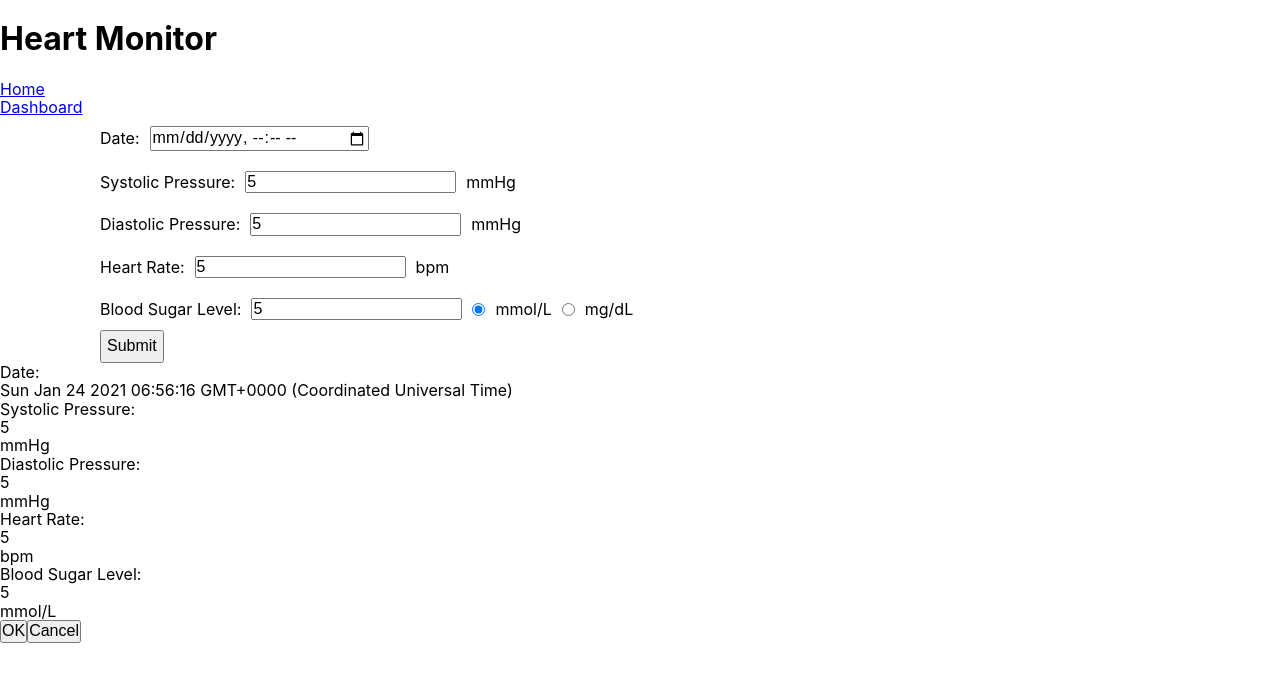
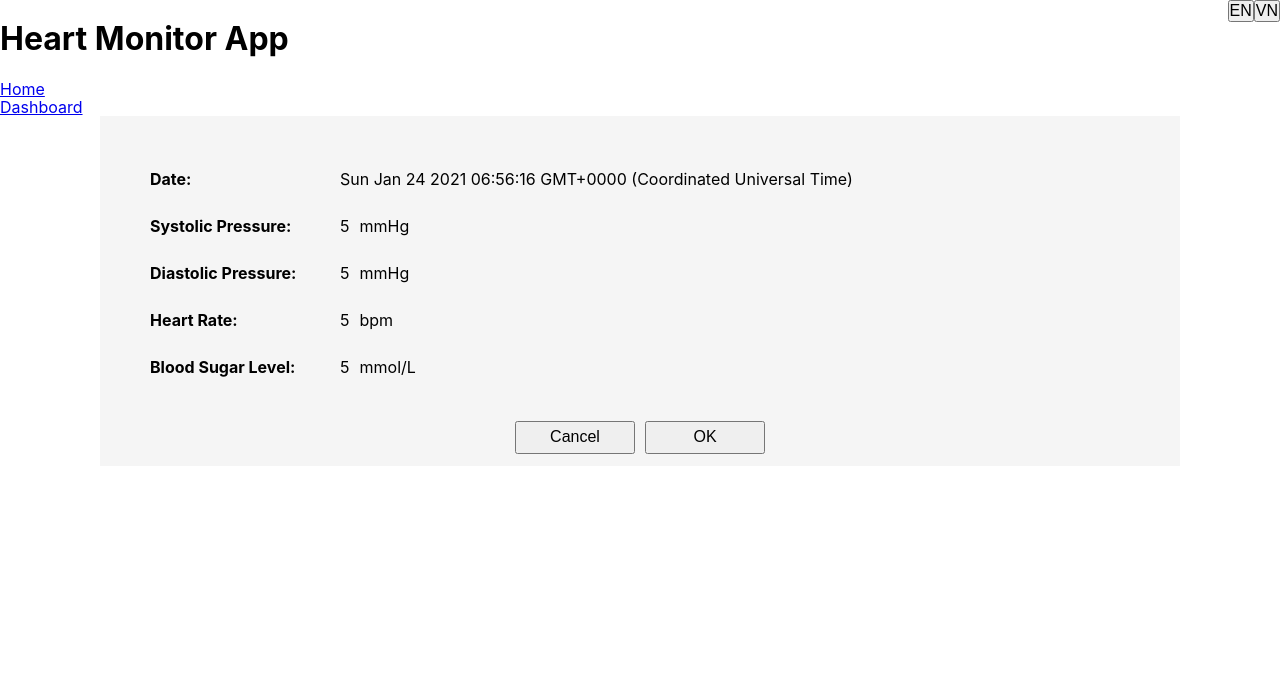
Before and after one commit to martinLuigiQuang/heart-monitor-app, a React (Create React App) app: page / in a window 1280 px wide. Both pictures are taken after typing "5", "5", "5", "5" into the empty fields and a click on the button "Submit". Shown: the top 682 px of the page. Built offline with nearby package versions, Linux system fonts and the light colour scheme.

Commit message:
added vietnamese language

```diff
--- a/src/App.css
+++ b/src/App.css
@@ -1,2 +1,3 @@
 @import './styles/global.css';
+@import './styles/header.css';
 @import './styles/home.css';
--- a/src/App.js
+++ b/src/App.js
@@ -1,15 +1,23 @@
+import { useState } from 'react';
 import { BrowserRouter as Router, Route } from 'react-router-dom';
 import './App.css';
 import Header from './Header/Header.js';
 import Home from './HomePage/Home.js';
+import { english } from './Languages/languages.js';
 
 function App() {
+  const [language, setLanguage] = useState(english);
+
+  function getLanguage(language) {
+    setLanguage(language);
+  }
+
   return (
     <Router basename={process.env.PUBLIC_URL}>
       <div className="App">
-        <Header />
+        <Header language={(language) => getLanguage(language)} />
         <Route exact path="/" render={() => {
-          return ( <Home /> );
+          return ( <Home language={language} /> );
         }}/>
       </div>
     </Router>
--- a/src/Header/Header.js
+++ b/src/Header/Header.js
@@ -1,15 +1,32 @@
+import { useState } from 'react';
 import { Link } from 'react-router-dom';
+import { english, tiếng_việt } from '../Languages/languages.js';
 
-function Header() {
+function Header(props) {
+    const [language, setLanguage] = useState(english);
+
+    /**
+     * Toggle the language on display
+     * @param {Object} language The object that contains the text information in a particular language
+     */
+    function toggleLanguage(language) {
+        props.language(language);
+        setLanguage(language);
+    };
+
     return (
         <header>
-            <h1>Heart Monitor</h1>
+            <h1>{language.title}</h1>
             <nav>
                 <ul>
-                    <li><Link to="/">Home</Link></li>
-                    <li><Link to="/">Dashboard</Link></li>
+                    <li><Link to="/">{language.navHome}</Link></li>
+                    <li><Link to="/">{language.navDashboard}</Link></li>
                 </ul>
             </nav>
+            <div className="languageButtons">
+                <button aria-label="choose english language" onClick={() => toggleLanguage(english)}>EN</button>
+                <button aria-label="choose vietnamese language" onClick={() => toggleLanguage(tiếng_việt)}>VN</button>
+            </div>
         </header>
     );
 }
--- a/src/HomePage/Home.js
+++ b/src/HomePage/Home.js
@@ -1,73 +1,77 @@
-import { Fragment, useState } from 'react';
+import { useState } from 'react';
 import { getInput, verifyInput, handleUnitConversion, handleInputChange } from './eventHandlers.js';
 
-function Home() {
+function Home(props) {
+    const language = props.language;
     const [inputConfirmation, setInputConfirmation] = useState(false);
     const [heartData, setHeartData] = useState([new Date(), 0, 0, 0, null, 'mmol/L']);
+    const [date, systolicPressure, diastolicPressure, heartRate, bloodSugar, bloodSugarUnit] = heartData;
 
     return (
-        <Fragment>
+        <main>
             <form className="dataInput wrapper" onSubmit={(event) => getInput(event, setInputConfirmation)}>
                 <div className="input--date">
-                    <label htmlFor="date">Date:</label>
-                    <input  type="datetime-local" name="date" id="date" onChange={(event) => handleInputChange(event, heartData, setHeartData, 0)}/>
+                    <label htmlFor="date">{language.formDate}:</label>
+                    <input type="datetime-local" name="date" id="date" onChange={(event) => handleInputChange(event, heartData, setHeartData, 0)}/>
                 </div>
                 <div className="input--systolic">
-                    <label htmlFor="systolic">Systolic Pressure:</label>
+                    <label htmlFor="systolic">{language.formSystolic}:</label>
                     <input type="number" name="systolic" id="systolic" placeholder="110" onChange={(event) => handleInputChange(event, heartData, setHeartData, 1)}/>
                     <p>mmHg</p>
                 </div>
                 <div className="input--diastolic">
-                    <label htmlFor="diastolic">Diastolic Pressure:</label>
+                    <label htmlFor="diastolic">{language.formDiastolic}:</label>
                     <input type="number" name="diastolic" id="diastolic" placeholder="70" onChange={(event) => handleInputChange(event, heartData, setHeartData, 2)}/>
                     <p>mmHg</p>
                 </div>
                 <div className="input--heartRate">
-                    <label htmlFor="heartRate">Heart Rate:</label>
+                    <label htmlFor="heartRate">{language.formHeartRate}:</label>
                     <input type="number" name="heartRate" id="heartRate" placeholder="65" onChange={(event) => handleInputChange(event, heartData, setHeartData, 3)}/>
                     <p>bpm</p>
                 </div>
                 <div className="input--bloodSugar">
-                    <label htmlFor="bloodSugar">Blood Sugar Level:</label>
-                    <input type="number" name="bloodSugar" id="bloodSugar" placeholder={heartData[5] === 'mmol/L' ? 5.5 : 5.5*18} onChange={(event) => handleInputChange(event, heartData, setHeartData, 4)}/>
-                    <input type="radio" name="bloodSugarUnit" value="mmol/L" id="mmol" checked={heartData[5] === 'mmol/L'}
+                    <label htmlFor="bloodSugar">{language.formBloodSugarLevel}:</label>
+                    <input type="number" step="0.1" name="bloodSugar" id="bloodSugar" placeholder={bloodSugarUnit === 'mmol/L' ? 5.5 : 5.5*18} onChange={(event) => handleInputChange(event, heartData, setHeartData, 4)}/>
+                    <input type="radio" name="bloodSugarUnit" value="mmol/L" id="mmol" checked={bloodSugarUnit === 'mmol/L'}
                            onChange={(event) => handleUnitConversion(event, heartData, setHeartData)}/>
                     <label htmlFor="mmol">mmol/L</label>
-                    <input type="radio" name="bloodSugarUnit" value="mg/dL" id="mg" checked={heartData[5] === 'mg/dL'}
+                    <input type="radio" name="bloodSugarUnit" value="mg/dL" id="mg" checked={bloodSugarUnit === 'mg/dL'}
                            onChange={(event) => handleUnitConversion(event, heartData, setHeartData)}/>
                     <label htmlFor="mg">mg/dL</label>
                 </div>
-                <button>Submit</button>
+                <button aria-label="submit heart data">{language.buttonSubmit}</button>
             </form>
-            <form className={`overlayConfirmation ${inputConfirmation ? '' : 'hidden'}`} onSubmit={(event) => event.preventDefault()}>
+            <form className={`overlayConfirmation wrapper ${inputConfirmation ? '' : 'hidden'}`} onSubmit={(event) => event.preventDefault()}>
                 <div className="confirm--date">
-                    <p>Date:</p>
-                    <p>{heartData[0].toString()}</p>
+                    <p>{language.formDate}:</p>
+                    <p>{date.toString()}</p>
                 </div>
                 <div className="confirm--systolic">
-                    <p>Systolic Pressure:</p>
-                    <p>{heartData[1]}</p>
+                    <p>{language.formSystolic}:</p>
+                    <p>{systolicPressure}</p>
                     <p>mmHg</p>
                 </div>
                 <div className="confirm--diastolic">
-                    <p>Diastolic Pressure:</p>
-                    <p>{heartData[2]}</p>
+                    <p>{language.formDiastolic}:</p>
+                    <p>{diastolicPressure}</p>
                     <p>mmHg</p>
                 </div>
                 <div className="confirm--heartRate">
-                    <p>Heart Rate:</p>
-                    <p>{heartData[3]}</p>
+                    <p>{language.formHeartRate}:</p>
+                    <p>{heartRate}</p>
                     <p>bpm</p>
                 </div>
                 <div className="confirm--bloodSugar">
-                    <p>Blood Sugar Level:</p>
-                    <p>{heartData[4]}</p>
-                    <p>{heartData[5]}</p>
+                    <p>{language.formBloodSugarLevel}:</p>
+                    <p>{bloodSugar}</p>
+                    <p>{bloodSugarUnit}</p>
                 </div>
-                <button onClick={() => verifyInput(setInputConfirmation, ...heartData)}>OK</button>
-                <button onClick={() => setInputConfirmation(false)}>Cancel</button>
+                <div className="buttonContainer">
+                    <button aria-label="cancel submission" onClick={() => setInputConfirmation(false)}>{language.buttonCancel}</button>
+                    <button aria-label="confirm submission" onClick={() => verifyInput(setInputConfirmation, ...heartData)}>{language.buttonOK}</button>
+                </div>
             </form>
-        </Fragment>
+        </main>
     );
 };
 
--- /dev/null
+++ b/src/Languages/languages.js
@@ -0,0 +1,27 @@
+export const english = {
+    title: 'heart monitor app',
+    navHome: 'home',
+    navDashboard: 'dashboard',
+    formDate: 'date',
+    formSystolic: 'systolic pressure',
+    formDiastolic: 'diastolic pressure',
+    formHeartRate: 'heart rate',
+    formBloodSugarLevel: 'blood sugar level',
+    buttonSubmit: 'submit',
+    buttonCancel: 'cancel',
+    buttonOK: 'OK'
+};
+
+export const tiếng_việt = {
+    title: 'ứng dụng theo dõi tim mạch',
+    navHome: 'trang chủ',
+    navDashboard: 'bảng dữ liệu',
+    formDate: 'ngày',
+    formSystolic: 'huyết áp tâm thu',
+    formDiastolic: 'huyết áp tâm trương',
+    formHeartRate: 'nhịp tim',
+    formBloodSugarLevel: 'đường huyết',
+    buttonSubmit: 'nhập',
+    buttonCancel: 'hủy',
+    buttonOK: 'đồng ý'
+}
--- a/src/styles/global.css
+++ b/src/styles/global.css
@@ -2,8 +2,20 @@ html{line-height:1.15;-ms-text-size-adjust:100%;-webkit-text-size-adjust:100%}bo
 
 .clearfix:after {visibility: hidden; display: block; font-size: 0; content: ''; clear: both; height: 0; }
 
-* { -moz-box-sizing: border-box; -webkit-box-sizing: border-box; box-sizing: border-box; padding: 0; margin: 0;}
+* { -moz-box-sizing: border-box; -webkit-box-sizing: border-box; box-sizing: border-box; padding: 0; margin: 0; text-transform: capitalize;}
 
 .visuallyHidden:not(:focus):not(:active) { position: absolute; width: 1px; height: 1px; margin: -1px;border: 0;padding: 0;white-space: nowrap;clip-path: inset(100%);clip: rect(00 0 0);overflow: hidden;}
 
-.sr-only { position: absolute; width: 1px; height: 1px; margin: -1px; border: 0; padding: 0; white-space: nowrap; clip-path: inset(100%); clip: rect(0 0 0 0); overflow: hidden;}
+.srOnly { position: absolute; width: 1px; height: 1px; margin: -1px; border: 0; padding: 0; white-space: nowrap; clip-path: inset(100%); clip: rect(0 0 0 0); overflow: hidden;}
+
+input[type="datetime-local"] { text-transform: lowercase; }
+
+input::-webkit-outer-spin-button,
+input::-webkit-inner-spin-button {
+  -webkit-appearance: none;
+  margin: 0;
+}
+
+input[type="number"] {
+  -moz-appearance: textfield;
+}
--- /dev/null
+++ b/src/styles/header.css
@@ -0,0 +1,5 @@
+div.languageButtons {
+    position: fixed;
+    top: 0;
+    right: 0;
+}
--- a/src/styles/home.css
+++ b/src/styles/home.css
@@ -1,20 +1,60 @@
+main {
+    position: relative;
+}
 .wrapper {
     width: calc(100% - 200px);
     margin: 0 auto;
 }
-form.dataInput {
+form.dataInput,
+form.overlayConfirmation {
     display: flex;
     flex-direction: column;
+    justify-content: space-between;
+    height: 350px;
+    padding: 40px 50px;
 }
-form.dataInput div {
+form.dataInput div,
+form.overlayConfirmation div {
     margin: 10px 0;
     display: flex;
     gap: 10px;
     align-items: center;
 }
-form.dataInput button {
+form.dataInput div label:not(label[for="mmol"]):not(label[for="mg"]),
+form.overlayConfirmation p:first-child {
+    flex-basis: 180px;
+    font-weight: 700;
+}
+form.dataInput p,
+form.dataInput label[for="mmol"],
+form.dataInput label[for="mg"],
+form.overlayConfirmation p:last-child {
+    text-transform: none;
+}
+form.dataInput div input:not(input[type="radio"]) {
+    flex-basis: 300px;
+}
+form.dataInput div input {
+    height: 27px;
+}
+form.overlayConfirmation {
+    background-color: whitesmoke;
+    position: absolute;
+    top: 0;
+    left: 100px;
+    line-height: 27px;
+}
+form.overlayConfirmation div.buttonContainer {
+    margin: 0;
+    display: flex;
+    justify-content: center;
+}
+form button {
+    width: 120px;
     padding: 5px;
-    align-self: start;
+    margin-top: 30px;
+    align-self: center;
+    text-transform: capitalize;
 }
 form.overlayConfirmation.hidden {
     display: none;
```
Also changed, not shown: src/HomePage/eventHandlers.js (+25 -2 lines).
